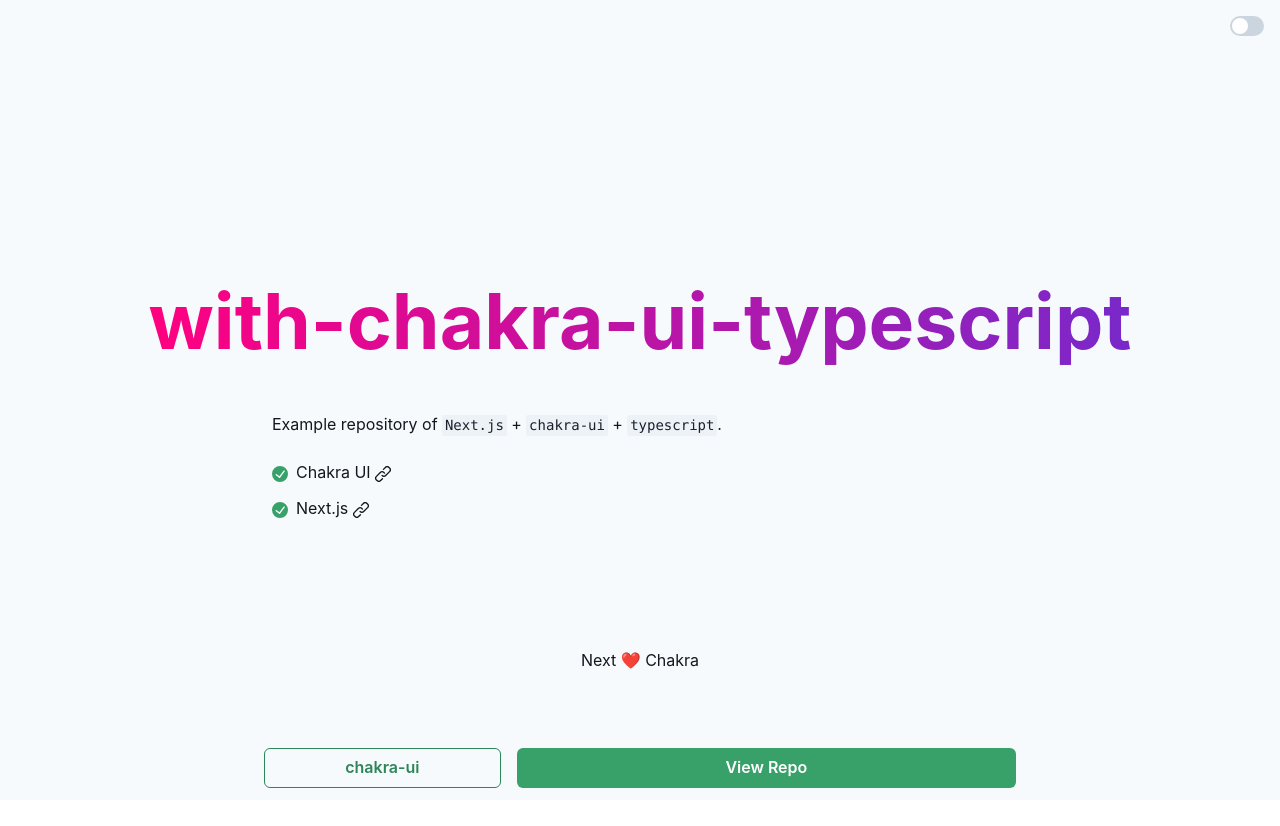
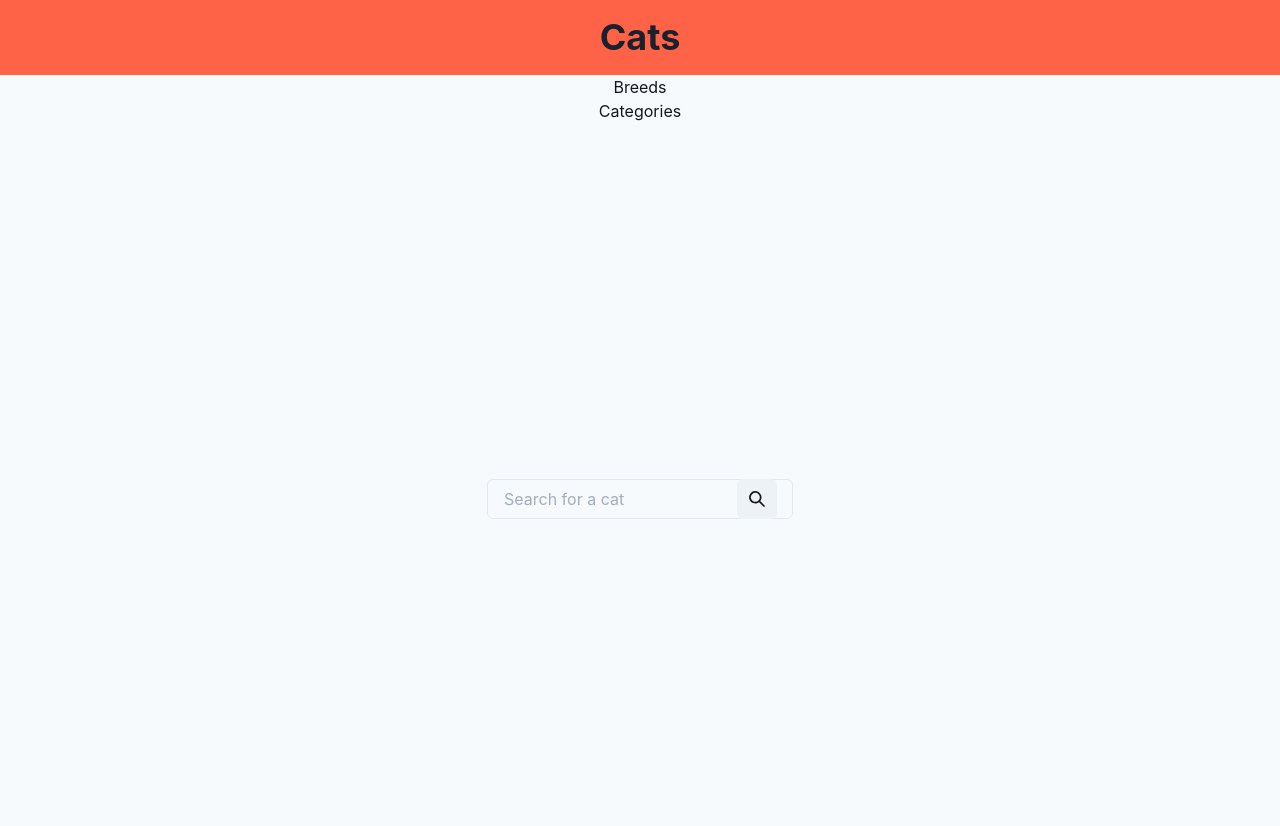
Before and after one commit to OkayAobakwe/aobakwe-cat-images, a Next.js app in the folder web/: page / in a window 1280 px wide. Shown: the top 826 px of the page. Before the commit the page ends 800 px from the top, so only its background shows below. Built offline with nearby package versions, Linux system fonts and the light colour scheme.

Commit message:
feature(app): get the whole functionality working

```diff
--- /dev/null
+++ b/web/src/components/Navbar.tsx
@@ -0,0 +1,18 @@
+import { Box, Flex, Link, Heading} from '@chakra-ui/react';
+import React, { FC} from 'react'
+import NextLink from "next/link";
+
+
+export const NavBar: FC = ({}) => {
+  return (
+    <Flex bg="tomato" p={4} top={0} position="sticky" zIndex={1}>
+      <Flex  align="center" maxWidth={800} m="auto">
+        <NextLink href="/">
+          <Link>
+            <Heading>Cats</Heading>
+          </Link>
+        </NextLink>
+      </Flex>
+    </Flex>
+  );
+}
--- /dev/null
+++ b/web/src/components/Search.tsx
@@ -0,0 +1,21 @@
+import { InputGroup, Input, InputRightElement, IconButton, VStack } from "@chakra-ui/react"
+import React from "react"
+import { SearchIcon } from "@chakra-ui/icons"
+
+export const Search = () => {
+  return(
+    <VStack
+      justify={"center"}
+      m="auto"
+    >
+      <InputGroup size="md" m="auto">
+        <Input
+          placeholder="Search for a cat"
+        />
+        <InputRightElement width="4.5rem">
+          <IconButton aria-label="Cat Search" icon={<SearchIcon />}/>
+        </InputRightElement>
+      </InputGroup>
+    </VStack>
+  )
+}
--- a/web/src/pages/index.tsx
+++ b/web/src/pages/index.tsx
@@ -1,56 +1,30 @@
 import {
-  Link as ChakraLink,
+  Link,
   Text,
-  Code,
-  List,
-  ListIcon,
-  ListItem,
+
 } from '@chakra-ui/react'
-import { CheckCircleIcon, LinkIcon } from '@chakra-ui/icons'
-
-import { Hero } from '../components/Hero'
+import NextLink from "next/link"
 import { Container } from '../components/Container'
-import { Main } from '../components/Main'
-import { DarkModeSwitch } from '../components/DarkModeSwitch'
-import { CTA } from '../components/CTA'
-import { Footer } from '../components/Footer'
+import { Search } from "../components/Search"
+import { NavBar } from "../components/Navbar"
 
 const Index = () => (
-  <Container height="100vh">
-    <Hero />
-    <Main>
-      <Text>
-        Example repository of <Code>Next.js</Code> + <Code>chakra-ui</Code> +{' '}
-        <Code>typescript</Code>.
-      </Text>
-
-      <List spacing={3} my={0}>
-        <ListItem>
-          <ListIcon as={CheckCircleIcon} color="green.500" />
-          <ChakraLink
-            isExternal
-            href="https://chakra-ui.com"
-            flexGrow={1}
-            mr={2}
-          >
-            Chakra UI <LinkIcon />
-          </ChakraLink>
-        </ListItem>
-        <ListItem>
-          <ListIcon as={CheckCircleIcon} color="green.500" />
-          <ChakraLink isExternal href="https://nextjs.org" flexGrow={1} mr={2}>
-            Next.js <LinkIcon />
-          </ChakraLink>
-        </ListItem>
-      </List>
-    </Main>
-
-    <DarkModeSwitch />
-    <Footer>
-      <Text>Next ❤️ Chakra</Text>
-    </Footer>
-    <CTA />
-  </Container>
+  <>
+    <NavBar />
+    <Container height="100vh">
+      <NextLink href="/breeds/" as="/breeds/">
+        <Link>
+          <Text>Breeds</Text>
+        </Link>
+      </NextLink>
+      <NextLink href="/categories/" as="/categories/">
+        <Link>
+          <Text>Categories</Text>
+        </Link>
+      </NextLink>
+      <Search />
+    </Container>
+  </>
 )
 
 export default Index
```
Also changed, not shown: web/src/pages/breeds/index.tsx (added, +37 -0 lines), web/src/pages/cat-search/[id].tsx (added, +62 -0 lines), web/src/pages/categories/index.tsx (added, +36 -0 lines).
